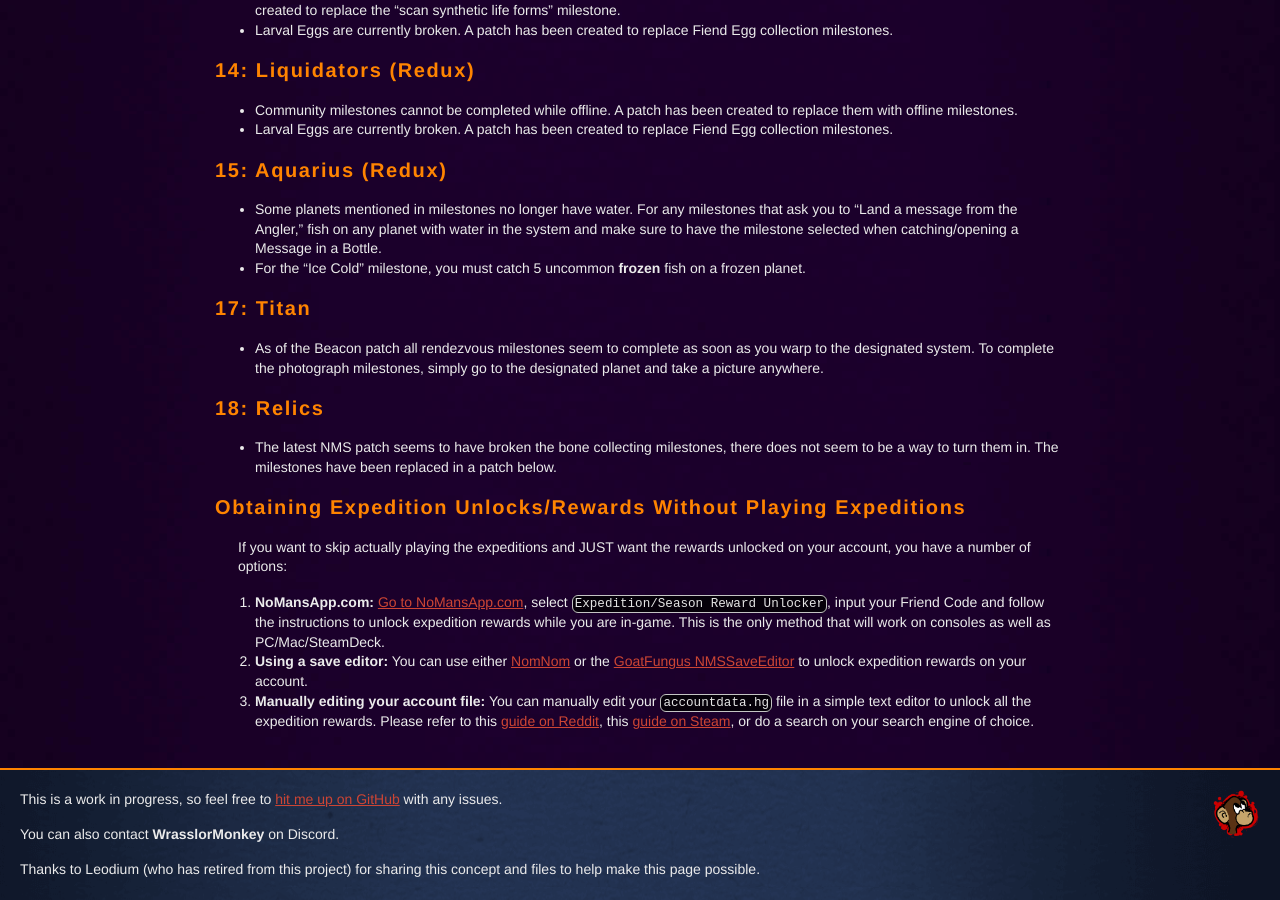
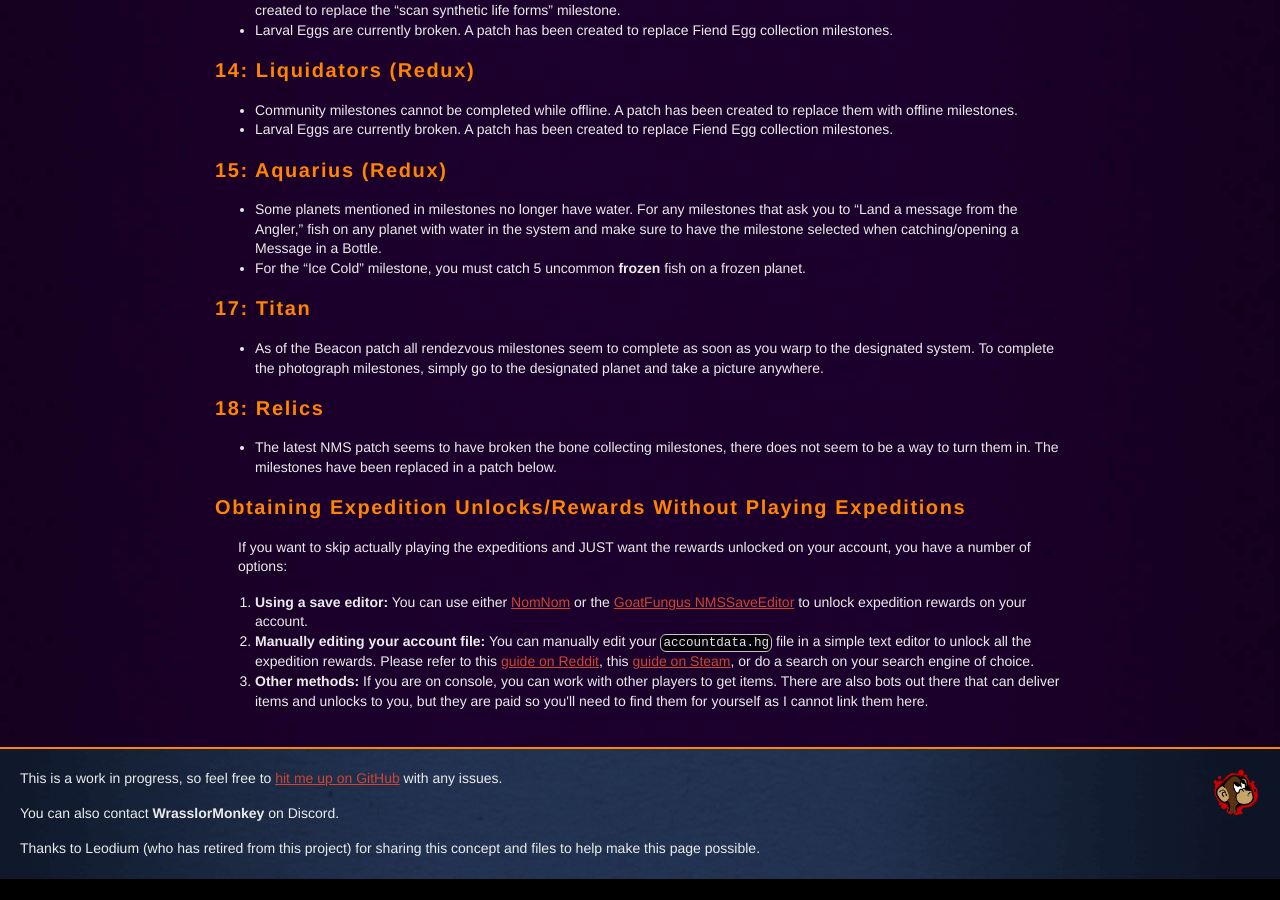
Before and after one commit to cwmonkey/nms-expeditions, a Jekyll site: the page built from index.html, in a window 1280 px wide and 900 px high, scrolled down 3243 px. Built offline with Jekyll 4.4.1, drawn with Linux system fonts in a browser that asks for light colours; some web fonts are replaced; after the commit the page ends 4122 px from its top, so only the background shows below that.

Commit message:
Removing link to paywalled website

```diff
--- a/index.html
+++ b/index.html
@@ -434,9 +434,6 @@
       <p>If you want to skip actually playing the expeditions and JUST want the rewards unlocked on your account, you have a number of options:</p>
 
       <ol>
-        <li id="expedition_notes_nomansapp"><strong>NoMansApp.com:</strong>
-          <a href="https://nomansapp.com/" target="_blank">Go to NoMansApp.com</a>, select <code>Expedition/Season Reward Unlocker</code>, input your Friend Code and follow the instructions to unlock expedition rewards while you are in-game. This is the only method that will work on consoles as well as PC/Mac/SteamDeck.
-        </li>
         <li><strong>Using a save editor:</strong>
           You can use either <a href="https://github.com/zencq/NomNom" target="_blank">NomNom</a> or the <a href="https://github.com/goatfungus/NMSSaveEditor" target="_blank">GoatFungus NMSSaveEditor</a> to unlock expedition rewards on your account.
         </li>
@@ -446,6 +443,10 @@
           this <a href="https://www.reddit.com/r/NoMansSkyTheGame/comments/1507txf/pc_how_to_unlock_all_expedition_rewards" target="_blank">guide on Reddit</a>,
           this <a href="https://steamcommunity.com/sharedfiles/filedetails/?id=3299890535" target="_blank">guide on Steam</a>,
           or do a search on your search engine of choice.
+        </li>
+        <li><strong>Other methods:</strong>
+          If you are on console, you can work with other players to get items.
+          There are also bots out there that can deliver items and unlocks to you, but they are paid so you'll need to find them for yourself as I cannot link them here.
         </li>
       </ol>
     </section>
```
